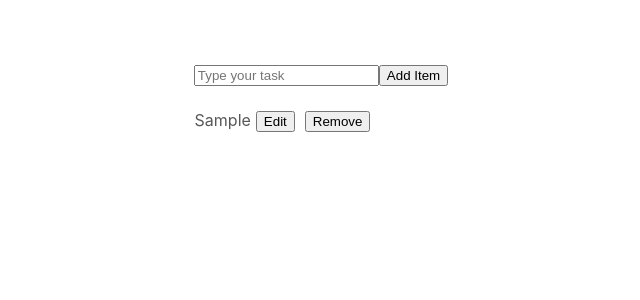
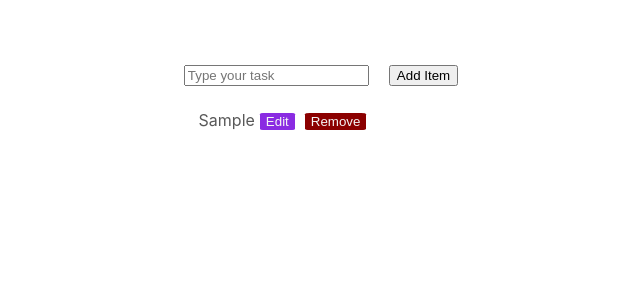
Before and after one commit to mark-knudsen/react-functional-component, a React (Create React App) app: page / in a window 1280 px wide. Both pictures are taken after typing "Sample" into the empty fields and a click on the button "Add Item". Shown: the top 300 px of the page, without its empty margins (319-959 px from the left). Built offline with nearby package versions, Linux system fonts and the light colour scheme.

Commit message:
small change

```diff
--- a/public/index.html
+++ b/public/index.html
@@ -24,7 +24,7 @@
       work correctly both with client-side routing and a non-root public URL.
       Learn how to configure a non-root public URL by running `npm run build`.
     -->
-    <title>React App</title>
+    <title>React functional component</title>
   </head>
   <body>
     <noscript>You need to enable JavaScript to run this app.</noscript>
--- a/src/App.js
+++ b/src/App.js
@@ -7,7 +7,7 @@
   const [editing, setediting] = useState(false);
   const [currentid, setcurrentid] = useState("");
   const [currentValue, setcurrentValue] = useState("");
-  const [setcurrentTodo] = useState(null);
+  const [currentTodo, setcurrentTodo] = useState(null);
 
   const onChange = (e) => {
     setvalue(e.target.value);
@@ -57,13 +57,12 @@
   const mylist = todos.map((todo) => (
     <li key={todo.id} className="todo_item">
       {todo.name}
-      <button onClick={() => onToggleEdit(todo)}>Edit</button>
-      <button onClick={() => onDeleteTask(todo.id)}>Remove</button>
+      <button className="edit" onClick={() => onToggleEdit(todo)}>Edit</button>
+      <button className="remove" onClick={() => onDeleteTask(todo.id)}>Remove</button>
     </li>
   ));
 
   return (
-    <div>
     <div className="App">
       <form onSubmit={onSubmit}>
         <input
@@ -71,10 +70,9 @@
           value={editing ? currentValue : value}
           onChange={editing ? onEditInputChange : onChange}
         />
-          <button type="submit">{editing ? "Update Item" : "Add Item"}</button>
+        <button className="add" type="submit">{editing ? "Update Item" : "Add Item"}</button>
       </form>
       <ul className="todo_wrapper">{mylist}</ul>
-      </div>
     </div>
   );
 };
--- a/src/index.css
+++ b/src/index.css
@@ -11,3 +11,46 @@
   font-family: source-code-pro, Menlo, Monaco, Consolas, 'Courier New',
     monospace;
 }
+
+.App {
+  display: flex;
+  align-items: center;
+  flex-direction: column;
+  justify-content:center;
+  text-align: center;
+  color: black;
+  padding-top: 4rem;
+}
+
+.todo_wrapper{
+  margin-right: 7rem;
+  font-size: 1rem;
+  color:  #585858;
+  list-style: none;
+
+}
+.todo_item{
+  margin-top: 0.5rem;
+  margin-bottom: 0.5rem;
+
+}
+.todo_item > button{
+  margin:0 5px;
+}
+.remove{
+  background-color: darkred;
+  color: whitesmoke;
+  border-radius:8%;
+  border: #585858;
+}
+.edit{
+
+  background-color:blueviolet;
+  color: whitesmoke;
+  border-radius:8%;
+  border: #585858;
+}
+
+button{
+  margin-left: 20px;
+}
```
Lines whose indentation alone changed are shown as unchanged.
